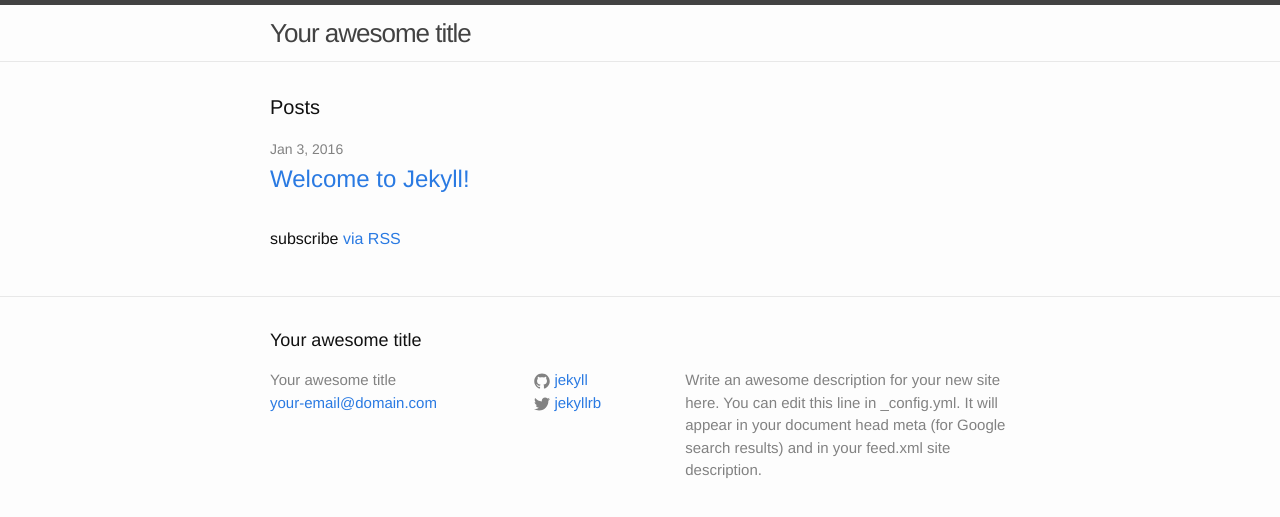
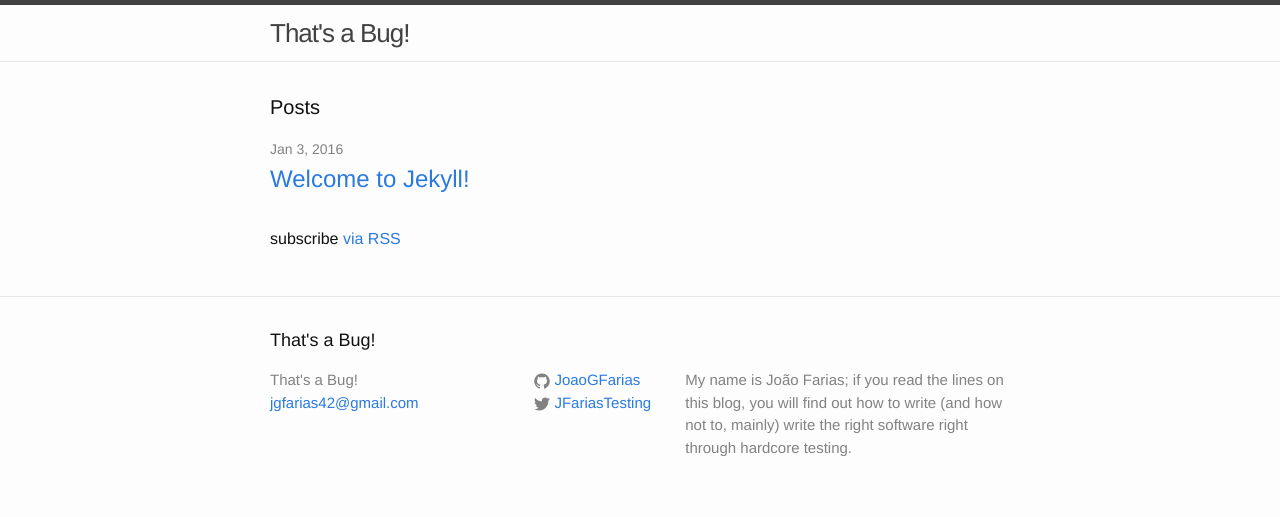
Before and after one commit to JoaoGFarias/JoaoGFarias.github.io, a Jekyll site: the page built from index.html, in a window 1280 px wide. Shown: the top 517 px of the page. Built offline with Jekyll 4.4.1, drawn with Linux system fonts in a browser that asks for light colours.

Commit message:
Updating blog metadata

```diff
--- a/_config.yml
+++ b/_config.yml
@@ -6,16 +6,16 @@
 # 'jekyll serve'. If you change this file, please restart the server process.
 
 # Site settings
-title: Your awesome title
-email: your-email@domain.com
-description: > # this means to ignore newlines until "baseurl:"
-  Write an awesome description for your new site here. You can edit this
-  line in _config.yml. It will appear in your document head meta (for
-  Google search results) and in your feed.xml site description.
-baseurl: "" # the subpath of your site, e.g. /blog
-url: "http://yourdomain.com" # the base hostname & protocol for your site
-twitter_username: jekyllrb
-github_username:  jekyll
+title: That's a Bug!
+email: jgfarias42@gmail.com
+description: >
+  My name is João Farias; if you read the lines on this blog, you will find out
+  how to write (and how not to, mainly) write the right software right through
+  hardcore testing.
+# baseurl: "" # the subpath of your site, e.g. /blog
+# url: "http://yourdomain.com" # the base hostname & protocol for your site
+twitter_username: JFariasTesting
+github_username:  JoaoGFarias
 
 timezone: America/Recife
 
```
